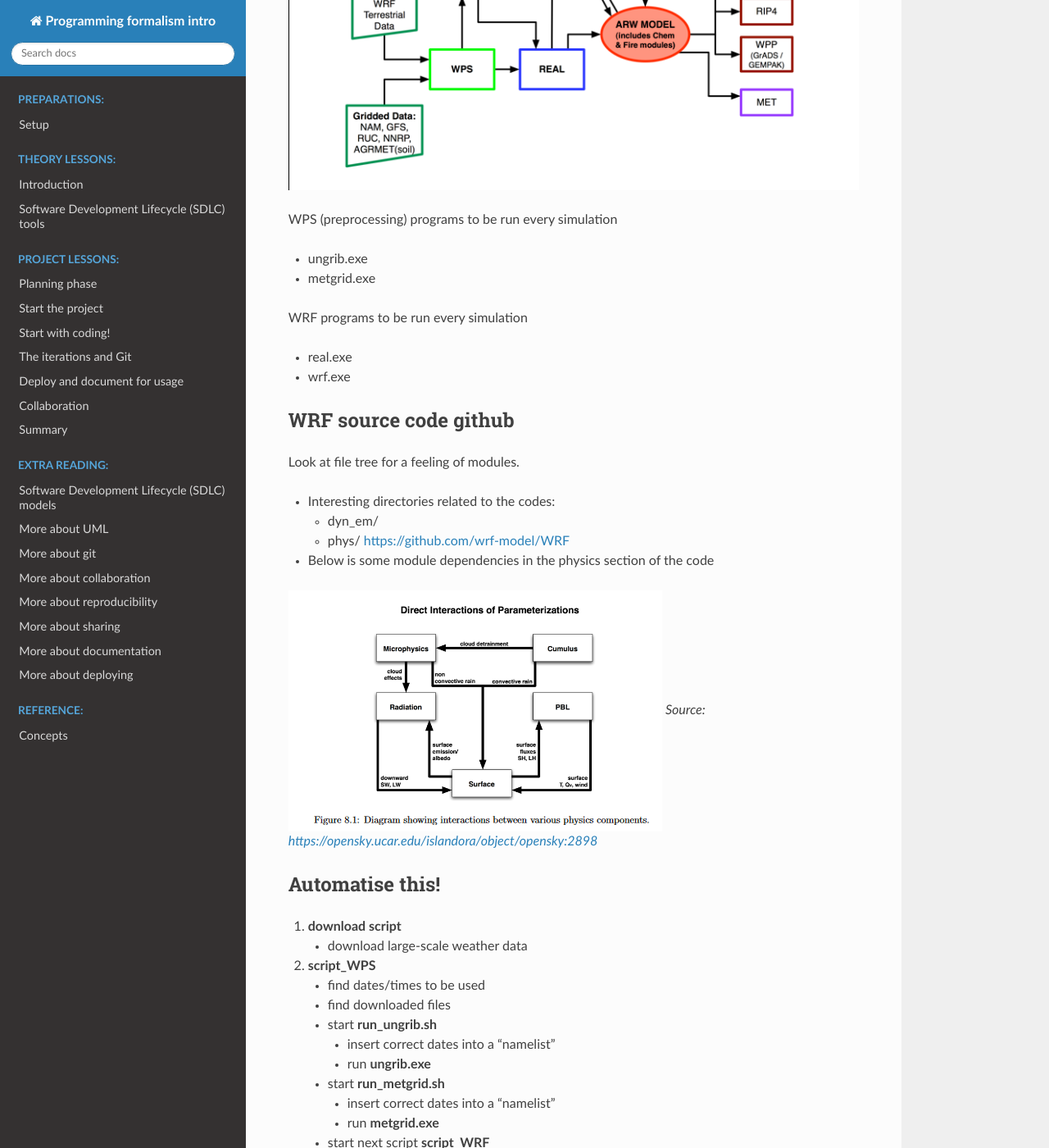
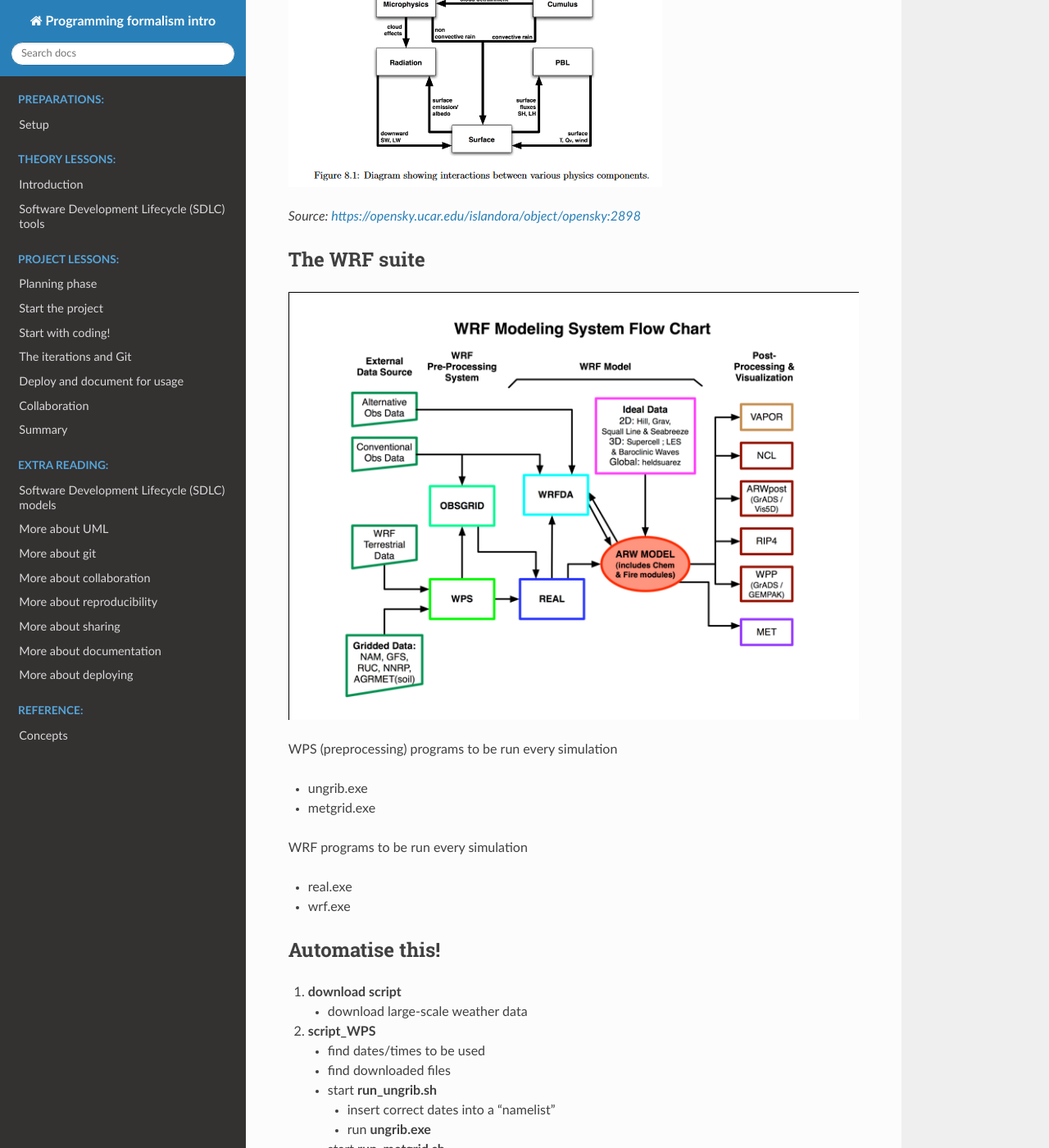
Before and after one commit to UPPMAX/programming_formalisms_intro, a Sphinx documentation site: the page built from doc/wrf-workflow.md, in a window 1280 px wide and 1400 px high, scrolled down 450 px. Shown: the whole window at 82% size. Built offline with Sphinx 7.4.7 and the Read the Docs theme 2.0.0, drawn with Linux system fonts in a browser that asks for light colours; pages that are not in the unit, such as notebooks, are missing from menus; some of the changed lines change nothing that is shown.

Commit message:
Update wrf-workflow.md

```diff
--- a/doc/wrf-workflow.md
+++ b/doc/wrf-workflow.md
@@ -1,15 +1,4 @@
 # The modularity
-
-
-![image](img/WRF-flowchart.png)
-
-WPS (preprocessing) programs to be run every simulation
-- ungrib.exe
-- metgrid.exe
-
-WRF programs to be run every simulation
-- real.exe
-- wrf.exe
 
 ## WRF source code github
 
@@ -23,7 +12,21 @@
 - Below is some module dependencies in the physics section of the code
 
 ![image](img/wrf-physics.PNG)
+
 *Source: <https://opensky.ucar.edu/islandora/object/opensky:2898>*
+
+## The WRF suite
+
+![image](img/WRF-flowchart.png)
+
+WPS (preprocessing) programs to be run every simulation
+- ungrib.exe
+- metgrid.exe
+
+WRF programs to be run every simulation
+- real.exe
+- wrf.exe
+
 
 
 ## Automatise this!
```
